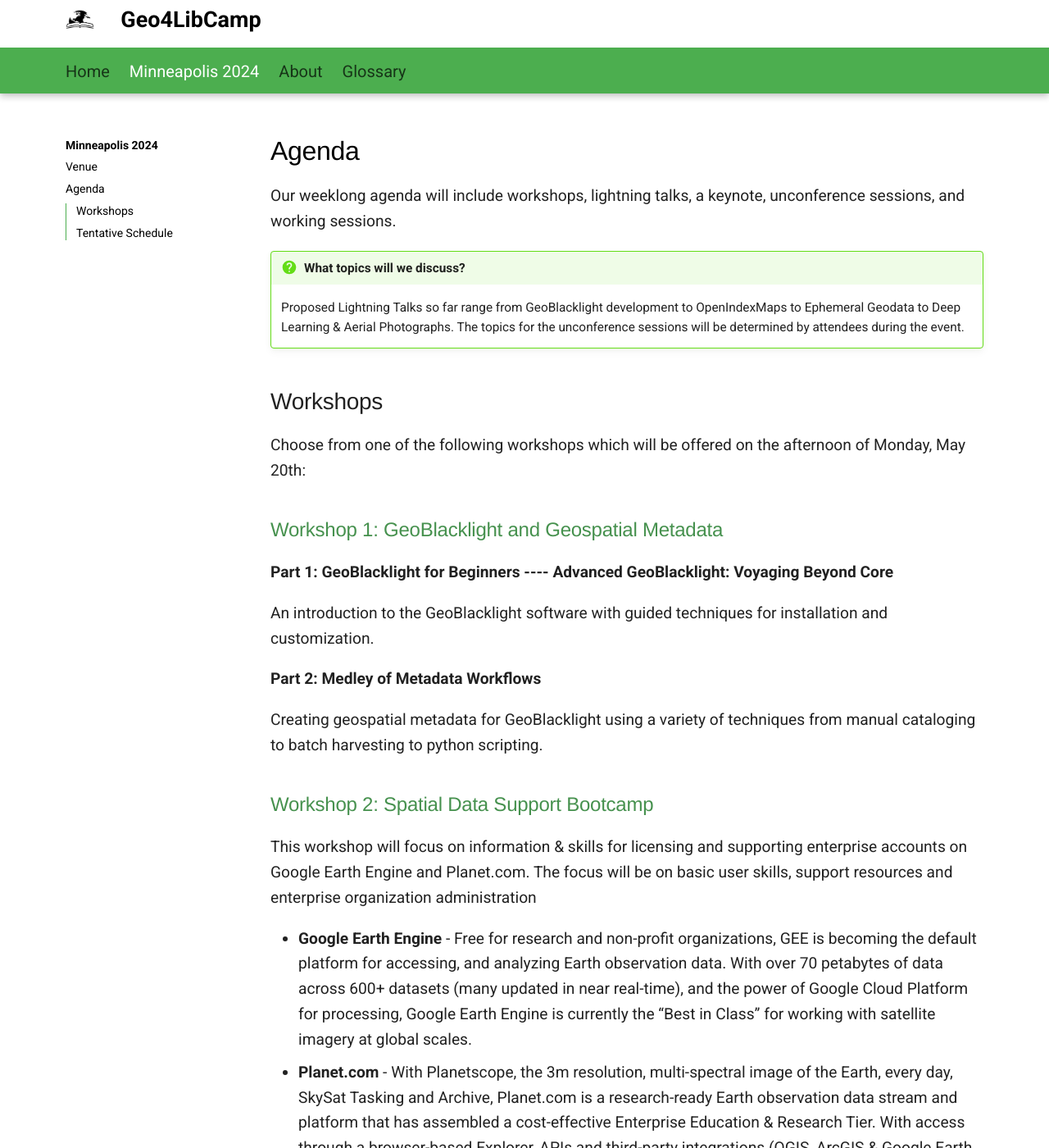
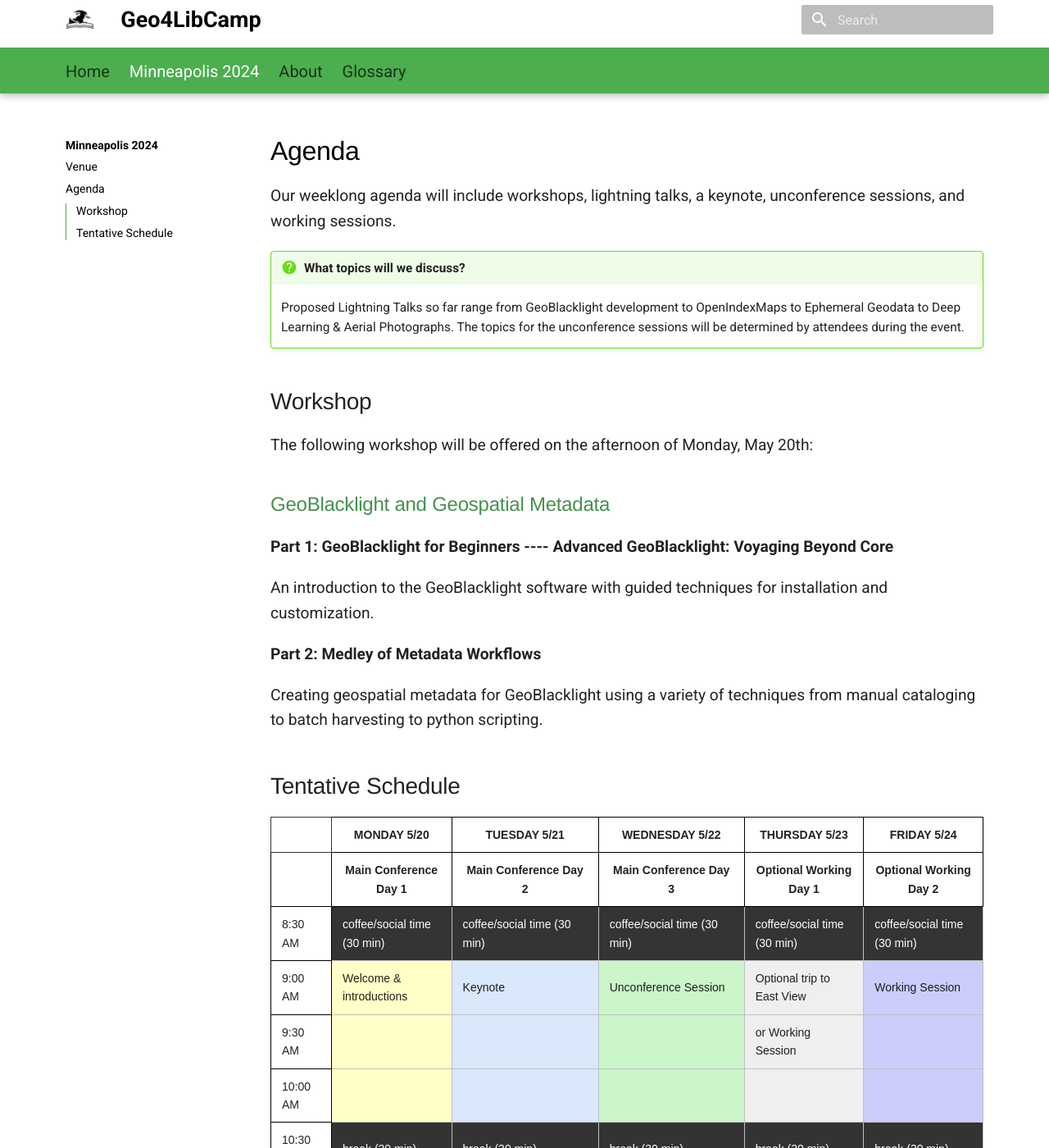
Before and after one commit to geo4lib/geo4libcamp-website, an MkDocs documentation site: the page built from docs/2024/agenda-2024.md, in a window 1280 px wide and 1400 px high. Shown: the whole window at 82% size. Built offline with MkDocs 1.6.1 and Material for MkDocs 9.7.7, drawn with Linux system fonts in a browser that asks for light colours; some of the changed text lies outside the part shown.

Commit message:
minor updates

```diff
--- a/docs/2024/agenda-2024.md
+++ b/docs/2024/agenda-2024.md
@@ -4,11 +4,11 @@
 
 	Proposed Lightning Talks so far range from GeoBlacklight development to OpenIndexMaps to Ephemeral Geodata to Deep Learning & Aerial Photographs. The topics for the unconference sessions will be determined by attendees during the event.
 
-## Workshops
+## Workshop
 
-Choose from one of the following workshops which will be offered on the afternoon of Monday, May 20th:
+The following workshop will be offered on the afternoon of Monday, May 20th:
 
-### Workshop 1: GeoBlacklight and Geospatial Metadata
+### GeoBlacklight and Geospatial Metadata
 
 **Part 1: GeoBlacklight for Beginners ---- Advanced GeoBlacklight: Voyaging Beyond Core**
 
@@ -17,13 +17,6 @@
 **Part 2: Medley of Metadata Workflows**
 
 Creating geospatial metadata for GeoBlacklight using a variety of techniques from manual cataloging to batch harvesting to python scripting.
-
-### Workshop 2: Spatial Data Support Bootcamp
-
-This workshop will focus on information & skills for licensing and supporting enterprise accounts on Google Earth Engine and Planet.com. The focus will be on basic user skills, support resources and enterprise organization administration
-
-* **Google Earth Engine** - Free for research and non-profit organizations, GEE is becoming the default platform for accessing, and analyzing Earth observation data. With over 70 petabytes of data across 600+ datasets (many updated in near real-time), and the power of Google Cloud Platform for processing, Google Earth Engine is currently the “Best in Class” for working with satellite imagery at global scales.
-* **Planet.com** - With Planetscope, the 3m resolution, multi-spectral image of the Earth, every day, SkySat Tasking and Archive, Planet.com is a research-ready Earth observation data stream and platform that has assembled a cost-effective Enterprise Education & Research Tier. With access through a browser-based Explorer, APIs and third-party integrations (QGIS, ArcGIS & Google Earth Engine) the Planet data ecosystem serves a broad range of applications, and technical expertise.
 
 
 ## Tentative Schedule
--- a/docs/stylesheets/extra.css
+++ b/docs/stylesheets/extra.css
@@ -143,6 +143,17 @@
   color: #000;
   }
 
+.md-search {
+  position: relative;
+
+&:hover {
+        background-color: #bababa;
+      }
+
+}
+
+
+
 
 
 /* Side navigation*/
--- a/mkdocs.yml
+++ b/mkdocs.yml
@@ -42,9 +42,9 @@
 
 
 plugins:
-#   - search
+  - search
   - table-reader
-  - open-in-new-tab
+#   - open-in-new-tab
 
 extra:
       generator: false
```
Also changed, not shown: docs/2024/index.md (+0 -1 lines).
